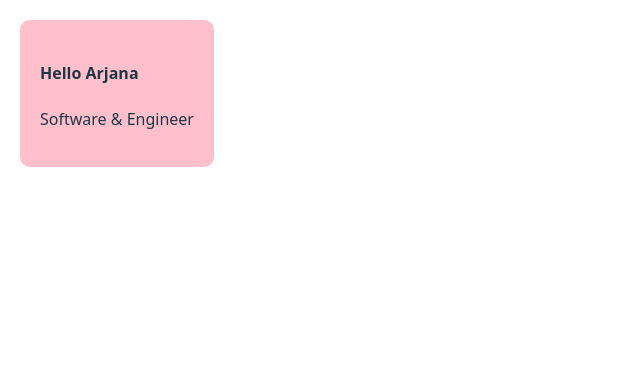
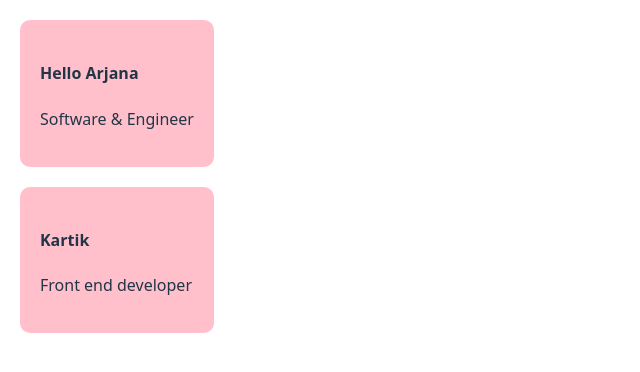
Before and after one commit to Arjana12345/first-react-vite, a React (Vite) app: page / in a window 1280 px wide. Shown: the top 372 px of the page, without its empty margins (0-640 px from the left). Built offline with nearby package versions, Linux system fonts and the light colour scheme.

Commit message:
props by array map

```diff
--- a/src/App.jsx
+++ b/src/App.jsx
@@ -5,7 +5,9 @@ const App = () => {
 	const user = "Hello Arjana"
 	const designation = "Software & Engineer"
 
-	const userData = {"user":user,"designation":designation};
+	const userData = [	{"user":user,"designation":designation},
+						{"user":"Kartik","designation":"Front end developer"}
+					];
   return (
 	<div>
 		<Card userDetails={userData}/>
--- a/src/components/card.jsx
+++ b/src/components/card.jsx
@@ -3,12 +3,20 @@ import React from 'react'
 const card = (props) => {
 
     console.log(props.userDetails)
+    const userDetails = props.userDetails
+
   return (
     <div>
-		<div className="card">
-            <h4><b>{props.userDetails.user}</b></h4>
-            <p>{props.userDetails.designation}</p>
-        </div>
+        {
+            userDetails.map((userOne, idx) => (
+                <div className="card" key={idx}>
+                    <h4><b>{userOne.user}</b></h4>
+                    <p>{userOne.designation}</p>
+                </div>
+                )
+            )
+        }
+
 	</div>
   )
 }
```
